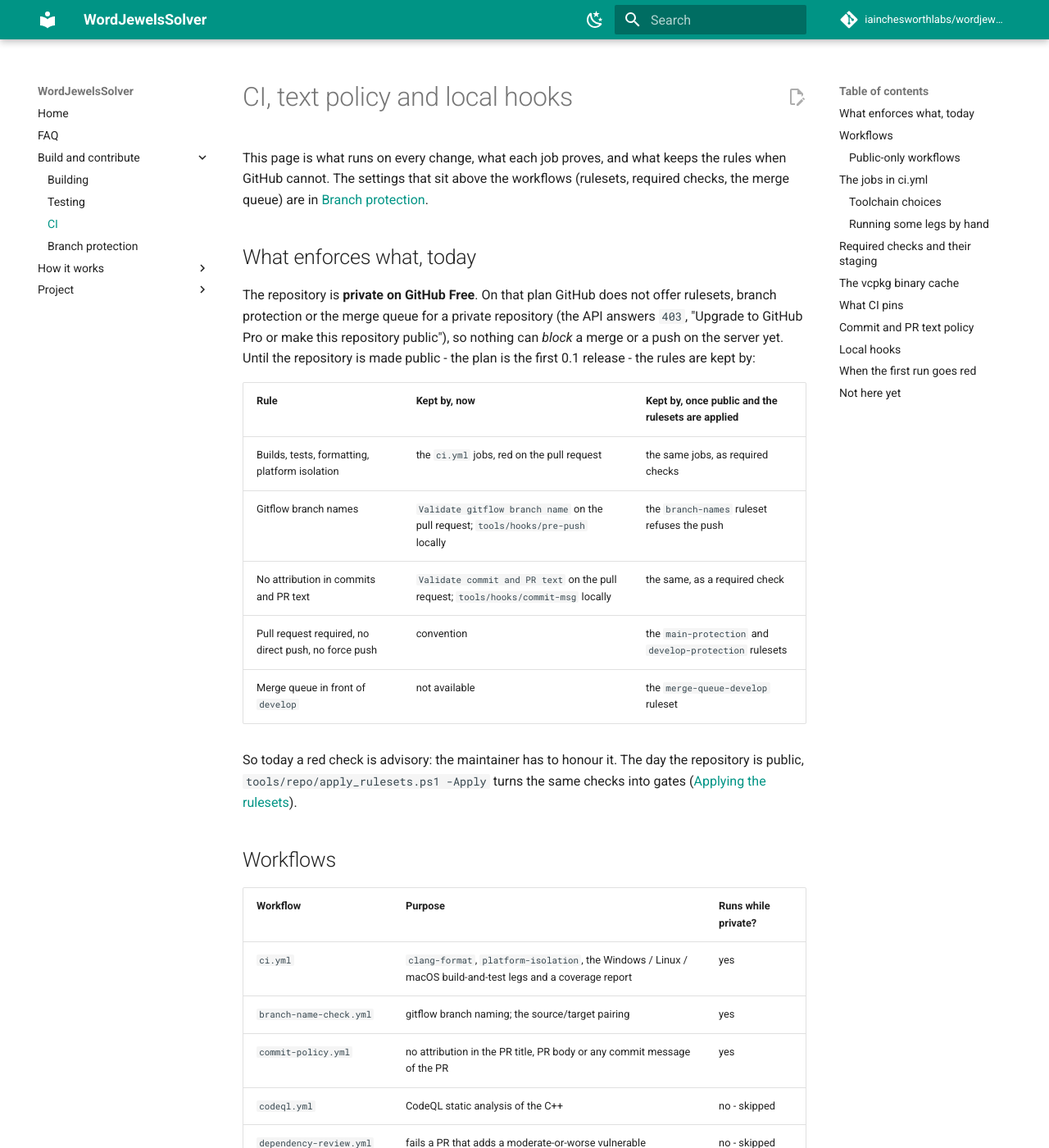
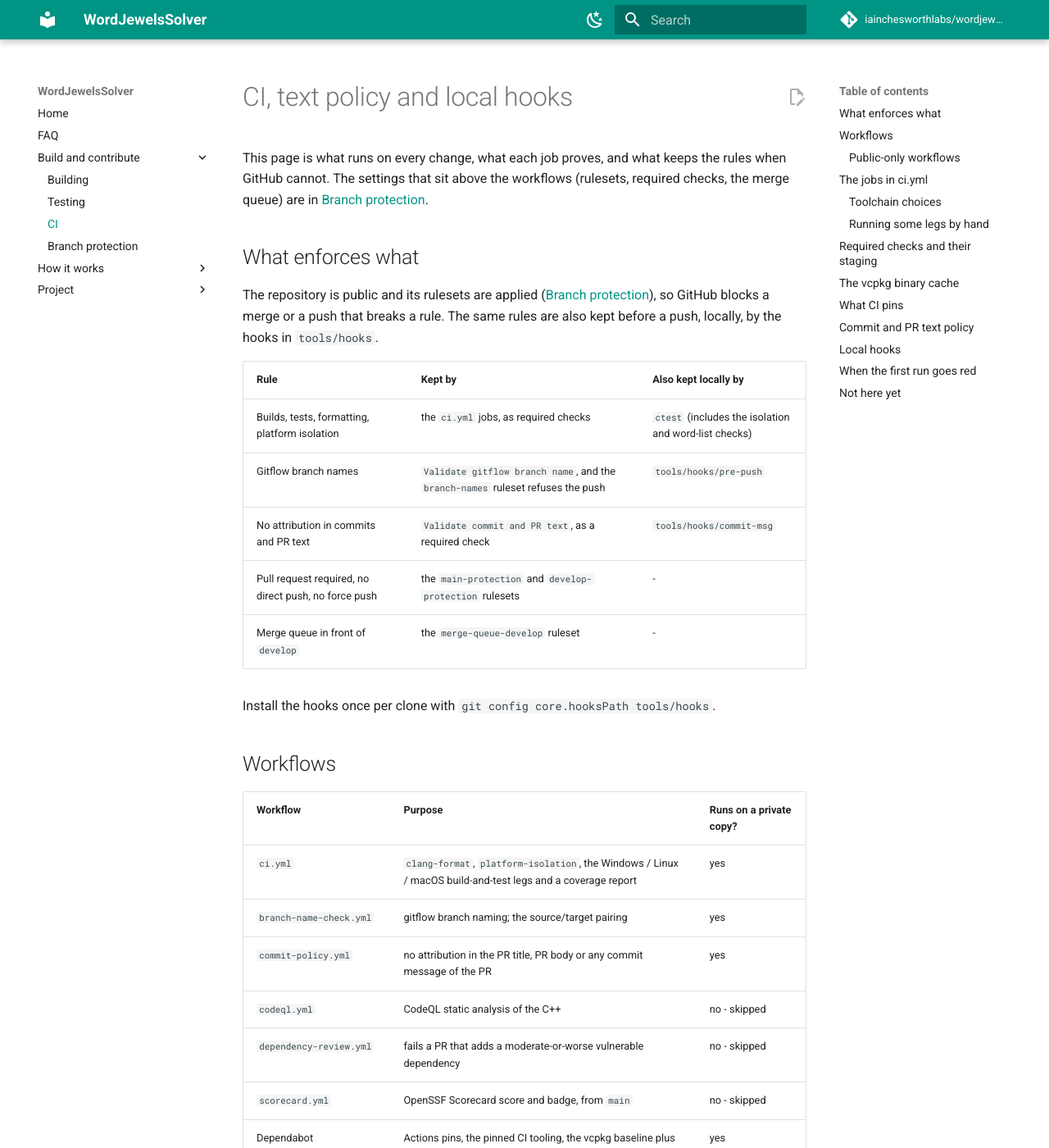
Before and after one commit to iainchesworthlabs/snapandspell, an MkDocs documentation site: the page built from docs/ci.md, in a window 1280 px wide and 1400 px high. Shown: the whole window at 82% size. Built offline with MkDocs 1.6.1 and Material for MkDocs 9.7.7, drawn with Linux system fonts in a browser that asks for light colours; comment, search, counter and statistics services are not loaded; some of the changed text lies outside the part shown.

Commit message:
Describe the repository as public and drop notes on the earlier history
The documentation was written while the repository was private. It now
says the repository is public and its rulesets are applied, and the
section that listed what the pre-publication history had held is
replaced by a short statement of what was removed.

````diff
--- a/docs/ci.md
+++ b/docs/ci.md
@@ -5,29 +5,26 @@ the rules when GitHub cannot. The settings that sit above the workflows
 (rulesets, required checks, the merge queue) are in
 [Branch protection](branch-protection.md).
 
-## What enforces what, today
+## What enforces what
 
-The repository is **private on GitHub Free**. On that plan GitHub does not offer
-rulesets, branch protection or the merge queue for a private repository (the
-API answers `403`, "Upgrade to GitHub Pro or make this repository public"), so
-nothing can *block* a merge or a push on the server yet. Until the repository
-is made public - the plan is the first 0.1 release - the rules are kept by:
+The repository is public and its rulesets are applied ([Branch
+protection](branch-protection.md)), so GitHub blocks a merge or a push that
+breaks a rule. The same rules are also kept before a push, locally, by the
+hooks in `tools/hooks`.
 
-| Rule | Kept by, now | Kept by, once public and the rulesets are applied |
+| Rule | Kept by | Also kept locally by |
 | --- | --- | --- |
-| Builds, tests, formatting, platform isolation | the `ci.yml` jobs, red on the pull request | the same jobs, as required checks |
-| Gitflow branch names | `Validate gitflow branch name` on the pull request; `tools/hooks/pre-push` locally | the `branch-names` ruleset refuses the push |
-| No attribution in commits and PR text | `Validate commit and PR text` on the pull request; `tools/hooks/commit-msg` locally | the same, as a required check |
-| Pull request required, no direct push, no force push | convention | the `main-protection` and `develop-protection` rulesets |
-| Merge queue in front of `develop` | not available | the `merge-queue-develop` ruleset |
+| Builds, tests, formatting, platform isolation | the `ci.yml` jobs, as required checks | `ctest` (includes the isolation and word-list checks) |
+| Gitflow branch names | `Validate gitflow branch name`, and the `branch-names` ruleset refuses the push | `tools/hooks/pre-push` |
+| No attribution in commits and PR text | `Validate commit and PR text`, as a required check | `tools/hooks/commit-msg` |
+| Pull request required, no direct push, no force push | the `main-protection` and `develop-protection` rulesets | - |
+| Merge queue in front of `develop` | the `merge-queue-develop` ruleset | - |
 
-So today a red check is advisory: the maintainer has to honour it. The day the
-repository is public, `tools/repo/apply_rulesets.ps1 -Apply` turns the same
-checks into gates ([Applying the rulesets](branch-protection.md#applying-the-rulesets)).
+Install the hooks once per clone with `git config core.hooksPath tools/hooks`.
 
 ## Workflows
 
-| Workflow | Purpose | Runs while private? |
+| Workflow | Purpose | Runs on a private copy? |
 | --- | --- | --- |
 | `ci.yml` | `clang-format`, `platform-isolation`, the Windows / Linux / macOS build-and-test legs and a coverage report | yes |
 | `branch-name-check.yml` | gitflow branch naming; the source/target pairing | yes |
@@ -47,11 +44,11 @@ interpolating `${{ }}` into a shell.
 
 `codeql.yml`, `dependency-review.yml` and `scorecard.yml` need a public
 repository (or a paid plan). Each of their jobs carries
-`if: ${{ !github.event.repository.private }}`, so while the repository is
-private they are **skipped, not red**, and the day it is made public they start
-running with no edit. None of the three is a required check while the
-repository is private, so skipping them blocks nothing (see the staging
-table).
+`if: ${{ !github.event.repository.private }}`, so they run now that the
+repository is public and would be **skipped, not red**, if it were ever made
+private again. `Scan dependency diff` is staged into the required checks after
+its first report (see the staging table in
+[Branch protection](branch-protection.md)).
 
 ## The jobs in `ci.yml`
 
@@ -99,7 +96,7 @@ hosted image has).
 ### Running some legs by hand
 
 A push, pull request or queue run always runs every leg. A manual dispatch can
-name just the ones it needs - useful on a private repository, where hosted
+name just the ones it needs - useful in a fork or private copy, where hosted
 minutes are limited and macOS minutes are billed at a multiple:
 
 ```sh
````
Also changed, not shown: CHANGELOG.md (+2 -2 lines), docs/branch-protection.md (+16 -16 lines).
